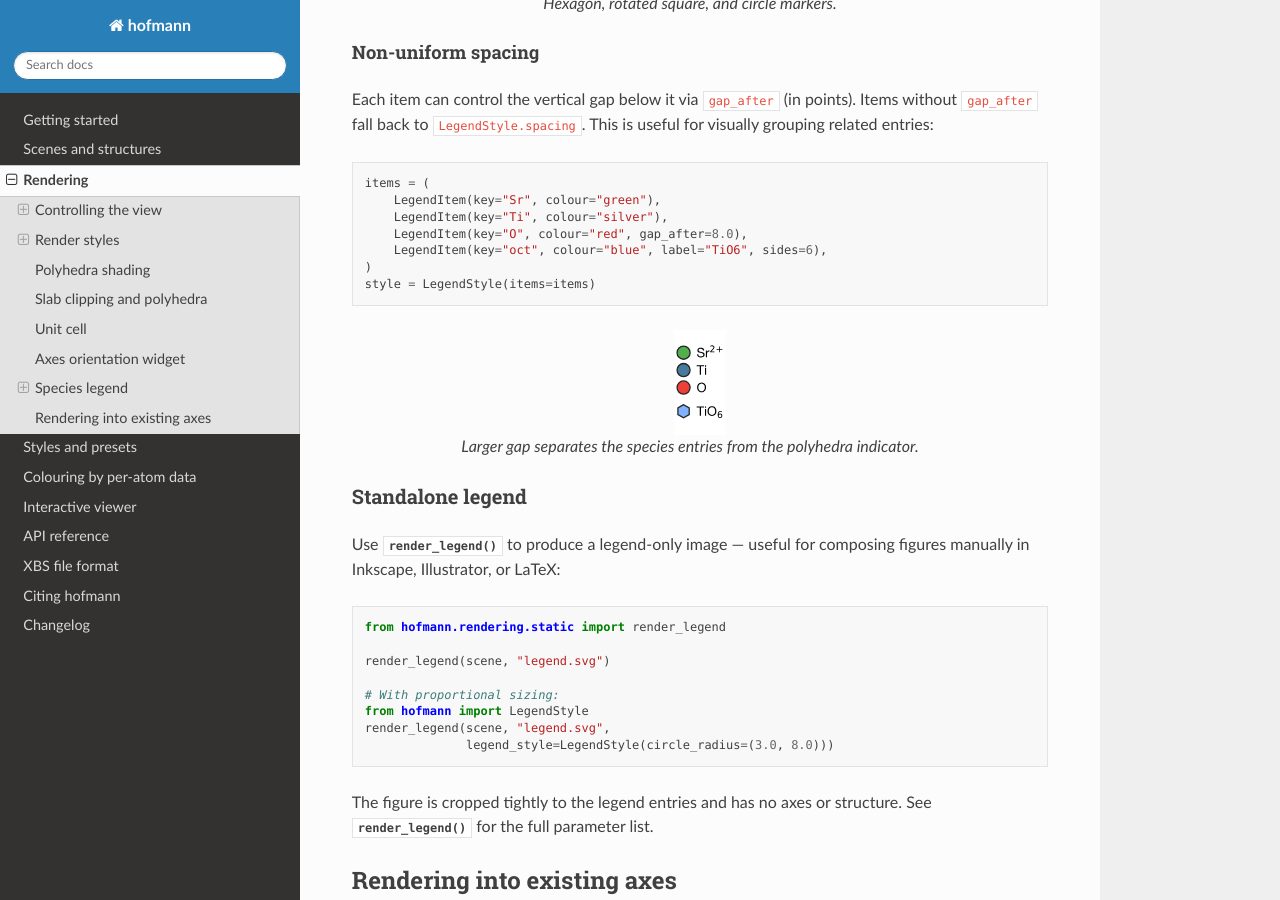
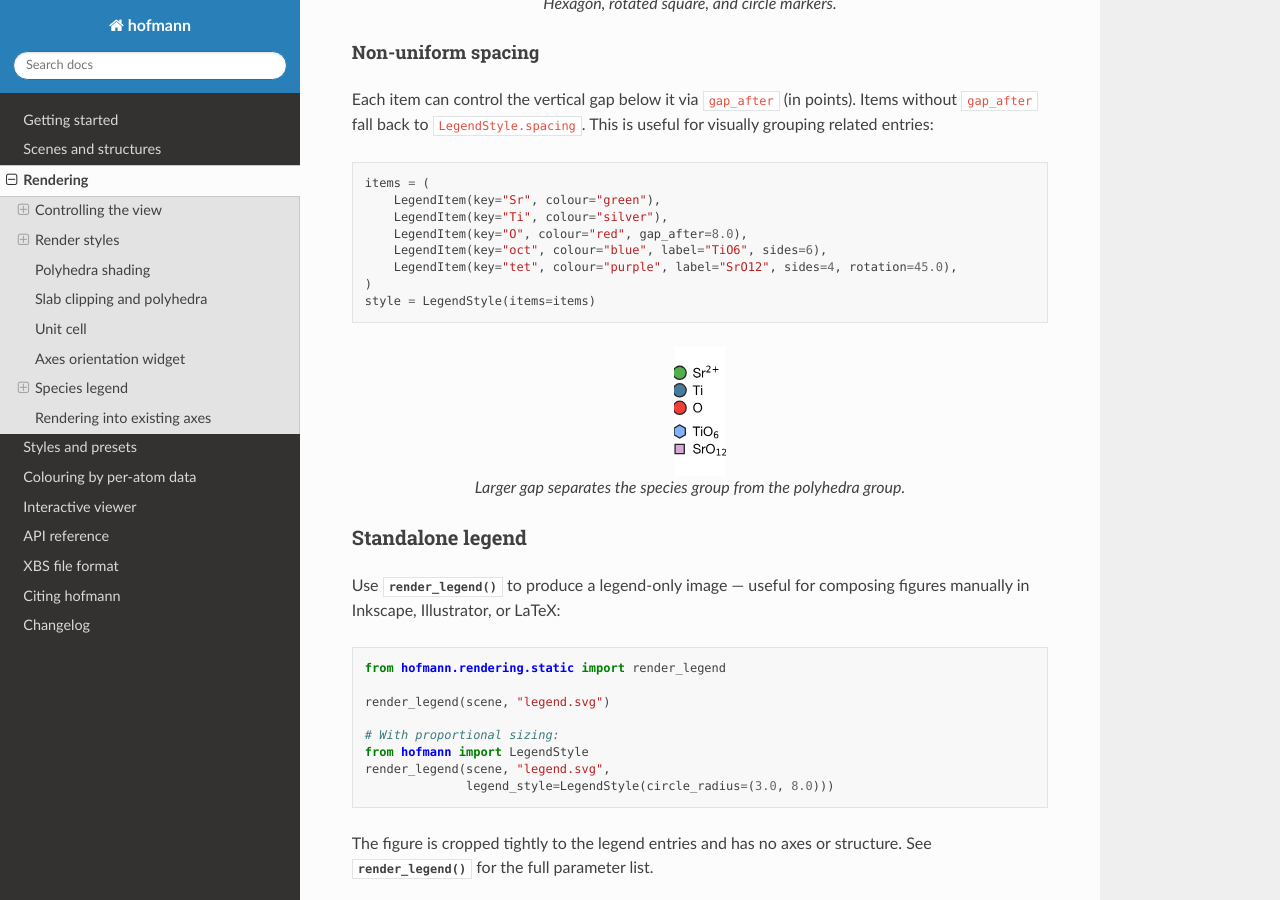
Before and after one commit to bjmorgan/hofmann, a Sphinx documentation site: the page built from docs/rendering.rst, in a window 1280 px wide and 900 px high, scrolled down 9033 px. Built offline with Sphinx 7.4.7 and the Read the Docs theme 3.1.0, drawn with Linux system fonts in a browser that asks for light colours.

Commit message:
Improve spacing example with species and polyhedra groups
Add a second polyhedra entry (SrO12) so the gap_after example shows
a genuine group-to-group separation rather than padding before a
lone entry.

```diff
--- a/docs/_static/generate_images.py
+++ b/docs/_static/generate_images.py
@@ -969,9 +969,11 @@ def main() -> None:
                            gap_after=8.0),
                 LegendItem(key="oct", colour=(0.5, 0.7, 1.0),
                            label="TiO6", sides=6),
+                LegendItem(key="tet", colour=(0.85, 0.65, 0.85),
+                           label="SrO12", sides=4, rotation=45.0),
             ),
         ),
-        figsize=(0.55, 1.1),
+        figsize=(0.55, 1.35),
     )
     print(f"  wrote {OUT / 'legend_spacing.svg'}")
 
--- a/docs/rendering.rst
+++ b/docs/rendering.rst
@@ -467,14 +467,14 @@ related entries:
        LegendItem(key="Ti", colour="silver"),
        LegendItem(key="O", colour="red", gap_after=8.0),
        LegendItem(key="oct", colour="blue", label="TiO6", sides=6),
+       LegendItem(key="tet", colour="purple", label="SrO12", sides=4, rotation=45.0),
    )
    style = LegendStyle(items=items)
 
 .. figure:: _static/legend_spacing.svg
    :align: center
 
-   Larger gap separates the species entries from the polyhedra
-   indicator.
+   Larger gap separates the species group from the polyhedra group.
 
 Standalone legend
 ~~~~~~~~~~~~~~~~~
```
Also changed, not shown: docs/_static/legend_spacing.svg.
